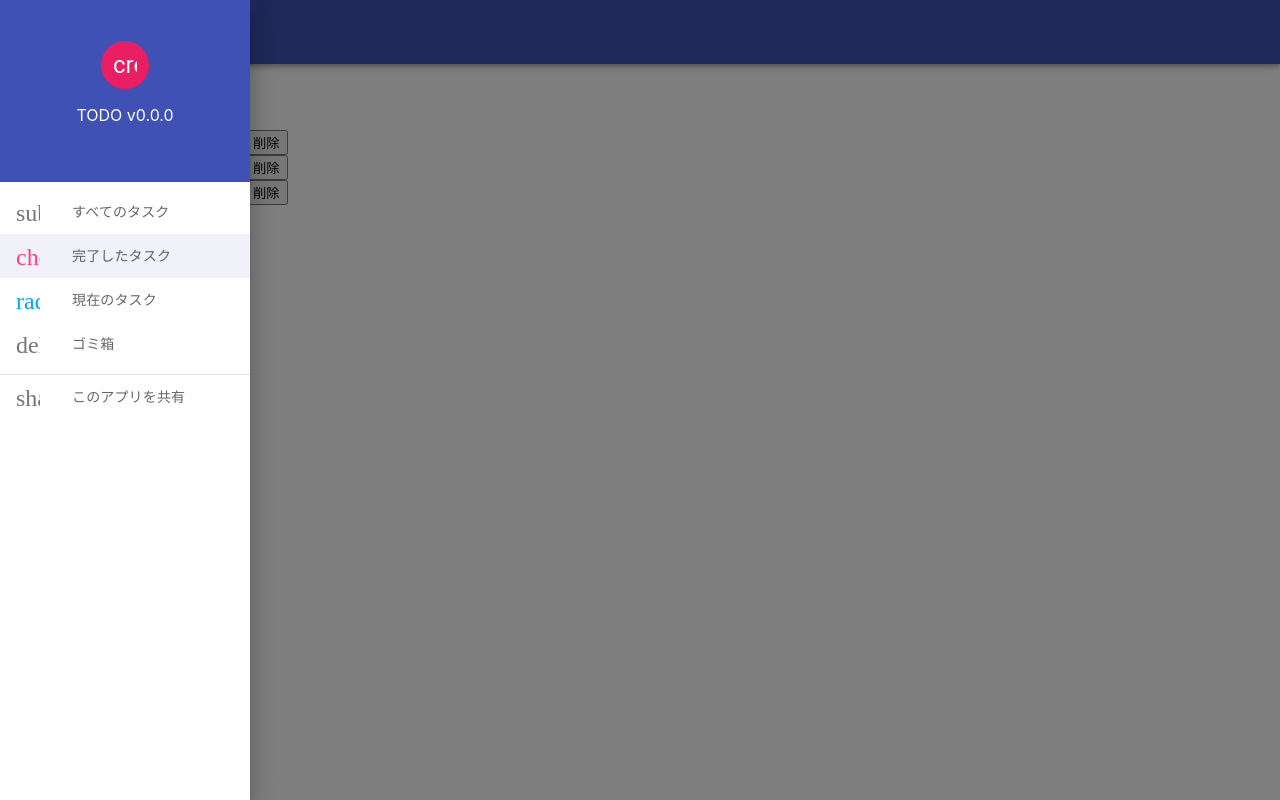
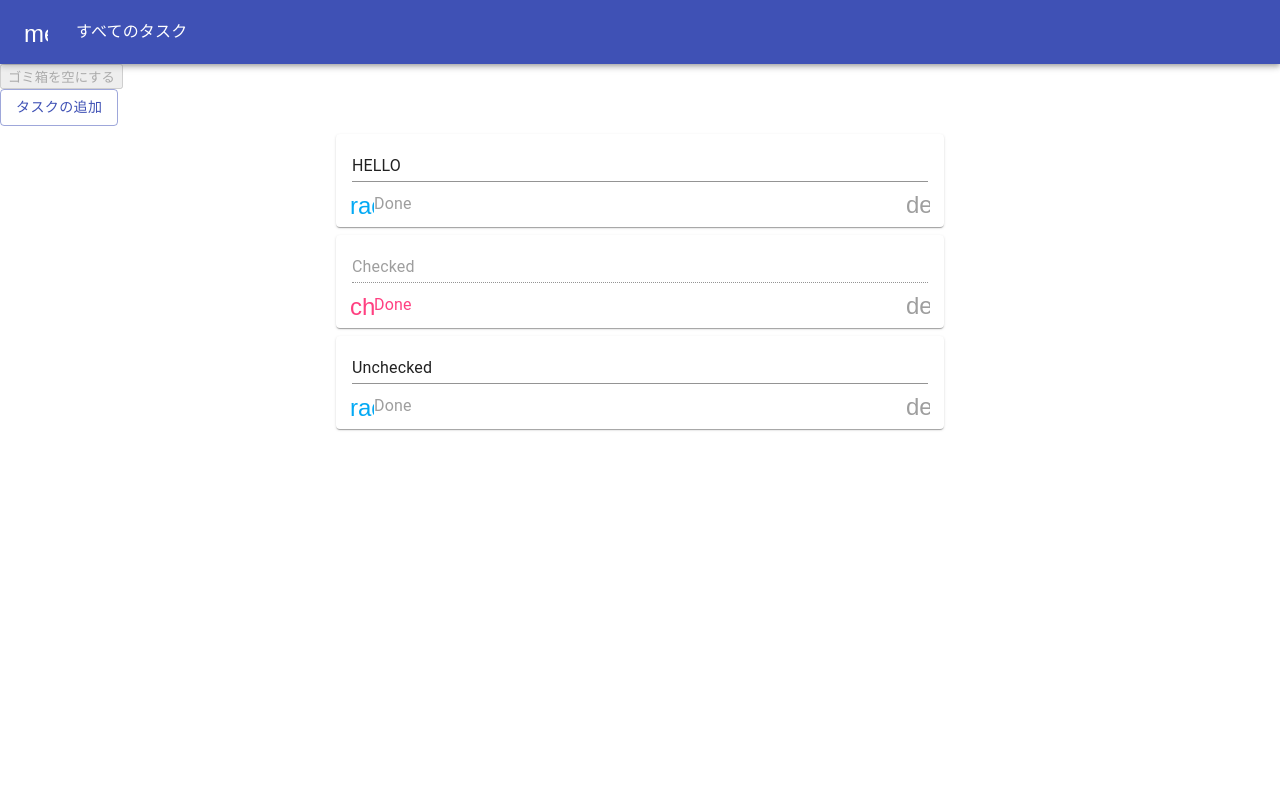
Before and after one commit to naitoyuma7110/ReactTutorialTodo, a React app: page / in a window 1280 px wide. Built offline with nearby package versions, Linux system fonts and the light colour scheme; the HTML template or start-up script is replaced by a standard one.

Commit message:
todo MUI適応

```diff
--- a/src/App.tsx
+++ b/src/App.tsx
@@ -32,12 +32,20 @@ const theme = createTheme({
 
 export const App = () => {
 	// slide menu
-	const [drawerOpen, setDrawerOpen] = useState(true);
+	const [drawerOpen, setDrawerOpen] = useState(false);
 	const handleToggleDrawer = () => setDrawerOpen(!drawerOpen);
 
 	// QR
 	const [qrOpen, setQrOpen] = useState(false);
 	const handleToggleQR = () => setQrOpen(!qrOpen);
+
+	// daialog
+	const [dialogOpen, setDialogOpen] = useState(false);
+	const handleToggleDialog = () => {
+		setDialogOpen(!dialogOpen);
+		// フォームへの入力をクリア
+		setText('');
+	};
 
 	// 各hndle関数の共通処理を型定義する
 	// =>todo型のオブジェクトを受け取り、その中の特定のプロパティを指定した値に更新する処理
@@ -90,8 +98,10 @@ export const App = () => {
 	const [filter, setFilter] = useState<Filter>('all');
 
 	const handleSubmit = () => {
-		if (!text) return
-
+		if (!text) {
+			setDialogOpen(false)
+			return
+		}
 		const newTodo: Todo = {
 			value: text,
 			id: new Date().getTime(),
@@ -103,9 +113,10 @@ export const App = () => {
 		// スプレッドは非破壊的なディープコピー(ネストされた参照先も変更される)
 		setTodos([newTodo, ...todos]);
 		setText("");
+		setDialogOpen(false);
 	}
 
-	const handleChange = (e: React.ChangeEvent<HTMLInputElement>) => {
+	const handleChange = (e: React.ChangeEvent<HTMLInputElement | HTMLTextAreaElement>) => {
 		setText(e.target.value);
 	};
 /*--以下3つの関数
@@ -190,25 +201,27 @@ export const App = () => {
 				onToggleDrawer={handleToggleDrawer}
 				onToggleQR={handleToggleQR}
 			/>
-			<QR
-				open={qrOpen}
-				onClose={handleToggleQR}
-			/>
 			<ActionButton
 				onEmpty={handleEmpty}
 				todos={todos}
 			/>
 			<FormDialog
 				text={text}
+				dialogOpen={dialogOpen}
 				onChange={handleChange}
 				onSubmit={handleSubmit}
 				filter={filter}
+				onToggleDialog={handleToggleDialog}
 			/>
 			<TodoItem
 				todos={todos}
 				filter={filter}
 				onTodo={handleTodo}
 			/>
+			<QR
+				open={qrOpen}
+				onClose={handleToggleQR}
+			/>
 		</ThemeProvider>
 	);
 };
--- a/src/components/FormDialog.tsx
+++ b/src/components/FormDialog.tsx
@@ -1,34 +1,51 @@
+import { Button, Dialog, DialogActions, TextField } from "@mui/material";
+
 // this component's props type
 type Props = {
   text: string,
   filter: Filter,
+  dialogOpen:boolean,
   onSubmit: () => void,
-  onChange: (e: React.ChangeEvent<HTMLInputElement>)=> void
+  onChange: (e: React.ChangeEvent<HTMLInputElement | HTMLTextAreaElement>) => void,
+  onToggleDialog:()=>void
 }
 export const FormDialog = (props:Props) => {
   return (
-    <form onSubmit={(e) => {
-      e.preventDefault();
-      // handleSubmit();
-      props.onSubmit()
-    }}>
-      <input
-        type="text"
-        value={props.text}
-        // disabled={filter === 'checked' || filter === 'removed'}
-        // onChange={(e) => handleChange(e)}
-        onChange={(e) => props.onChange(e)}
-      />
-      <input
-        type="submit"
-        value="追加"
-        // disabled={filter === 'checked' || filter === 'removed'}
-        // onSubmit={handleSubmit}
-        onSubmit={props.onSubmit}
-        disabled={props.filter !== 'all'}
+  <div>
+    <Button variant="outlined" onClick={props.onToggleDialog}>
+        タスクの追加
+    </Button>
+    <Dialog fullWidth open={props.dialogOpen} onClose={props.onToggleDialog}>
+      <form
+        onSubmit={(e) => {
+          e.preventDefault();
+          props.onSubmit();
+        }}
+      >
+        <div style={{ margin: '1em' }}>
+          <TextField
+            variant="standard"
+            style={{
+              width: '100%',
+              fontSize: '16px',
+              fontFamily:
+                '-apple-system, BlinkMacSystemFont, Roboto, sans-serif',
+            }}
+            label="タスクを入力..."
+            onChange={(e) => props.onChange(e)}
+            value={props.text}
+            autoFocus
+          />
+          <DialogActions>
+            <Button color="secondary" onClick={props.onSubmit}>
+              追加
+            </Button>
+          </DialogActions>
+        </div>
+      </form>
+      </Dialog>
+      </div>
 
-      />
-    </form>
   )
 
 
--- a/src/components/TodoItem.tsx
+++ b/src/components/TodoItem.tsx
@@ -1,3 +1,11 @@
+import Icon from '@mui/material/Icon';
+import Card from '@mui/material/Card';
+import TextField from '@mui/material/TextField';
+import Typography from '@mui/material/Typography';
+
+import { styled } from '@mui/material/styles';
+import { lightBlue, pink, grey } from '@mui/material/colors';
+
 type Props = {
   todos: Todo[],
   filter: Filter,
@@ -7,6 +15,52 @@ type Props = {
 		key: U,
 		value: V) => void
 }
+
+const Container = styled('div')({
+  margin: '0 auto',
+  maxWidth: '640px',
+  fontFamily: '-apple-system, BlinkMacSystemFont, Roboto, sans-serif',
+});
+
+const TodoCard = styled(Card)(({ theme }) => ({
+  marginTop: theme.spacing(1),
+  marginLeft: theme.spacing(2),
+  marginRight: theme.spacing(2),
+  padding: theme.spacing(1),
+  fontFamily: '-apple-system, BlinkMacSystemFont, Roboto, sans-serif',
+}));
+
+const Form = styled('div')(({ theme }) => ({
+  marginTop: theme.spacing(1),
+  marginLeft: theme.spacing(1),
+  marginRight: theme.spacing(1),
+  fontSize: '16px',
+}));
+
+const ButtonContainer = styled('div')(({ theme }) => ({
+  marginTop: theme.spacing(1),
+  display: 'flex',
+  flexDirection: 'row',
+  justifyContent: 'space-between',
+}));
+
+const Button = styled('button')(() => ({
+  display: 'flex',
+  flexDirection: 'row',
+  justifyContent: 'center',
+  alignItems: 'center',
+  background: 'none',
+  border: 'none',
+  cursor: 'pointer',
+  outline: 'none',
+}));
+
+const Trash = styled('button')(() => ({
+  background: 'none',
+  border: 'none',
+  cursor: 'pointer',
+  outline: 'none',
+}));
 
 export const TodoItem = (props:Props) => {
   const filteredTodos = props.todos.filter((todo) => {
@@ -25,35 +79,70 @@ export const TodoItem = (props:Props) => {
 	})
 
 
+
+
   return (
-		<ul>
-				{filteredTodos.map((todo) => {
-					return (
-						<li key={todo.id}>
-							<input
-								type="checkbox"
-								checked={todo.checked}
-								disabled={todo.removed}
-								onChange={() => props.onTodo(
-									todo,
-									'checked',
-									!todo.checked
-								)}
-							/>
-							<input
-								type="text"
-								disabled={todo.checked || todo.removed}
-								value={todo.value}
-								onChange={(e) => {
-									props.onTodo(todo,'value', e.target.value)
+		<Container>
+		{filteredTodos.map((todo) => {
+			return (
+				<TodoCard key={todo.id}>
+					<Form>
+						<TextField
+							fullWidth
+							variant="standard"
+							value={todo.value}
+							onChange={(e) => props.onTodo(todo, 'value', e.target.value)}
+							disabled={todo.checked || todo.removed}
+						/>
+					</Form>
+					<ButtonContainer>
+						<Button
+							onClick={() => props.onTodo(todo, 'checked', !todo.checked)}
+							disabled={props.filter === 'removed'}
+						>
+							{todo.checked ? (
+								<Icon
+									style={{
+										color: props.filter !== 'removed' ? pink.A200 : grey[500],
+									}}
+								>
+									check_circle_outline
+								</Icon>
+							) : (
+								<Icon
+									style={{
+										color:
+											props.filter !== 'removed' ? lightBlue[500] : grey[500],
+									}}
+								>
+									radio_button_unchecked
+								</Icon>
+							)}
+							<Typography
+								style={{
+									userSelect: 'none',
+									color:
+										todo.checked && props.filter !== 'removed'
+											? pink.A200
+											: grey[500],
 								}}
-							/>
-							<button onClick={() => props.onTodo(todo, 'removed', !todo.removed)}>
-								{todo.removed ? '復元' : '削除'}
-							</button>
-						</li>
-					)
-				})}
-		</ul>
+							>
+								Done
+							</Typography>
+						</Button>
+						<Trash
+							onClick={() => props.onTodo(todo, 'removed', !todo.removed)}
+						>
+							{todo.removed ? (
+								<Icon style={{ color: lightBlue[500] }}>undo</Icon>
+							) : (
+								<Icon style={{ color: grey[500] }}>delete</Icon>
+							)}
+						</Trash>
+					</ButtonContainer>
+				</TodoCard>
+			);
+		})}
+	</Container>
   )
 }
```
